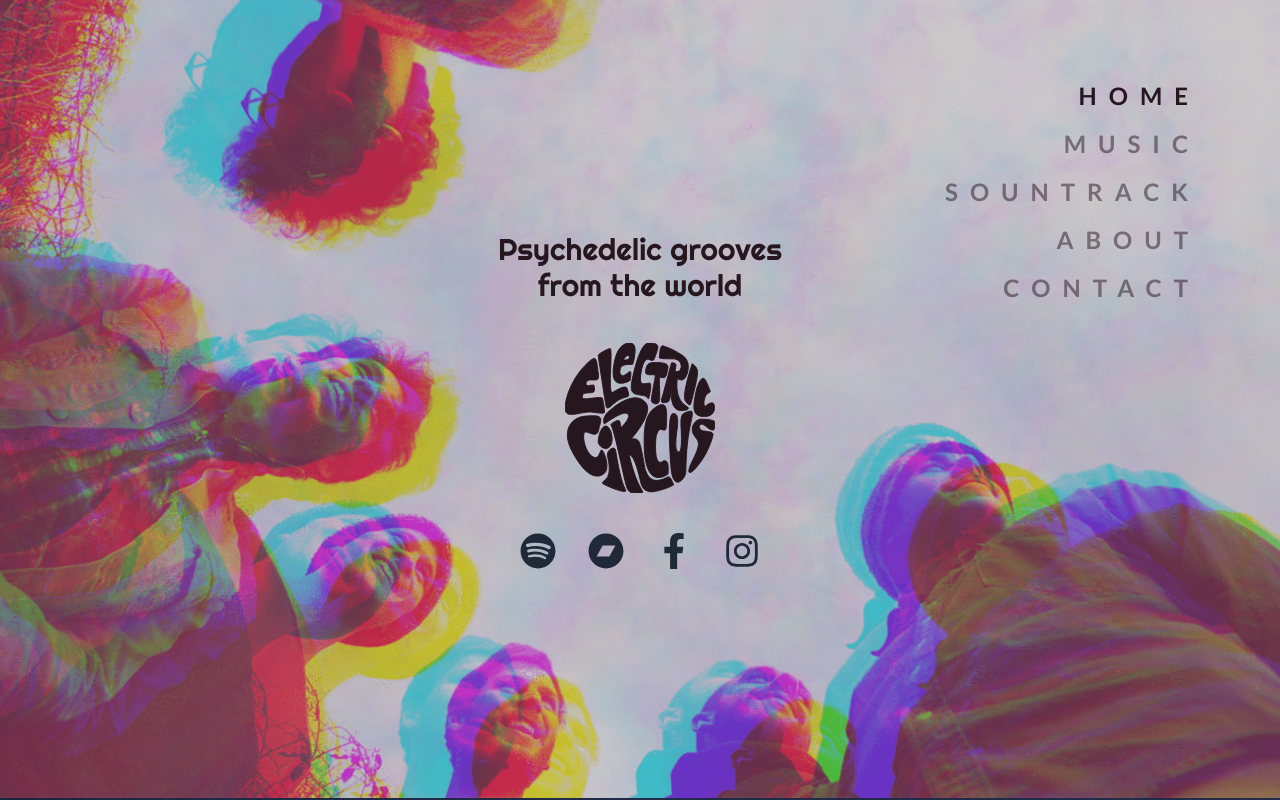
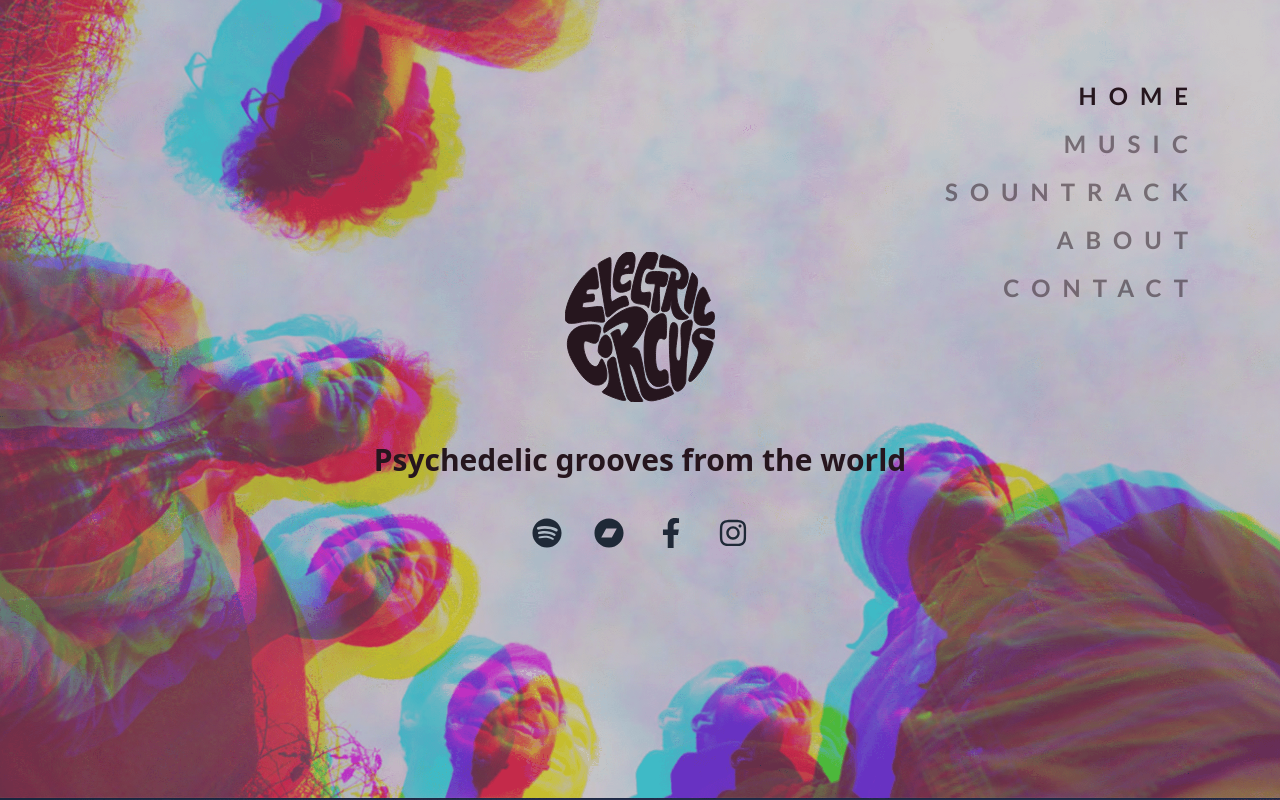
Before and after one commit to francescocretti/ec-website-next, a Next.js app: page / in a window 1280 px wide. Built offline with nearby package versions, Linux system fonts and the light colour scheme.

Commit message:
minor home adj

```diff
--- a/components/SocialLinks.js
+++ b/components/SocialLinks.js
@@ -11,7 +11,7 @@ import {
 
 const SocialLinks = () => {
   return (
-    <div className='flex justify-between text-4xl'>
+    <div className='flex justify-between text-3xl'>
       <Link href="https://spoti.fi/2zwMTOP" >
         <a
           className='inline-block mx-4 hover:opacity-50'
--- a/pages/index.js
+++ b/pages/index.js
@@ -18,16 +18,16 @@ const Home = () => {
       <Container bgImage={image.src} >
         <div className='flex flex-col justify-center items-center w-full h-full'>
 
-          <h1 className='font-righteous text-3xl text-ec-grayred-500 text-center mb-10'>
-            Psychedelic grooves
-            <br />
-            from the world
-          </h1>
+
 
           <EcLogo
             className="cursor-pointer"
             width={LOGO_SIZE} height={LOGO_SIZE} color="#26161E"
           />
+
+          <h1 className='font-inknut font-bold text-3xl md:text-3xl text-ec-grayred-500 text-center mt-10'>
+            Psychedelic grooves from the world
+          </h1>
 
           <div className="mt-10">
             <SocialLinks />
```
